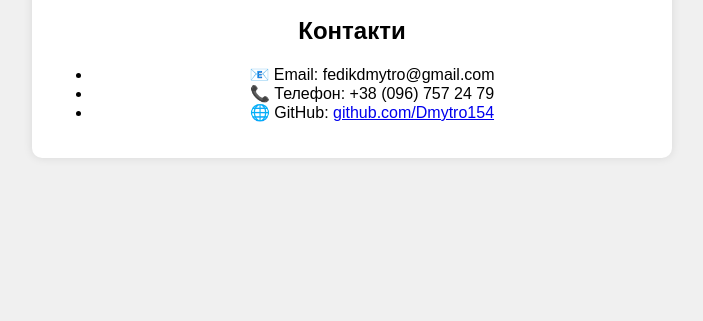
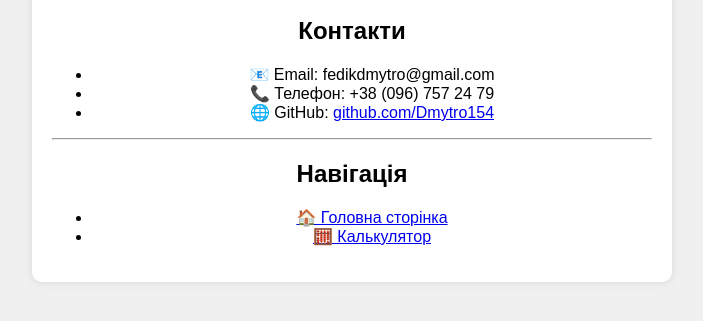
Before and after one commit to Dmytro154/task_04, a website: page app/index.html in a window 1280 px wide. Shown: the part 413-734 px from the top of the page, without its empty margins (288-991 px from the left). Drawn offline with Linux system fonts and the light colour scheme.

```diff
--- a/app/index.html
+++ b/app/index.html
@@ -17,6 +17,14 @@
       <li>📞 Телефон: +38 (096) 757 24 79</li>
       <li>🌐 GitHub: <a href="https://github.com/Dmytro154" target="_blank">github.com/Dmytro154</a></li>
     </ul>
+
+    <hr>
+
+    <h2>Навігація</h2>
+    <ul>
+      <li><a href="index.html">🏠 Головна сторінка</a></li>
+      <li><a href="page01.html">🧮 Калькулятор</a></li>
+    </ul>
   </div>
 </body>
 </html>
```
Also changed, not shown: public/index.html (+8 -0 lines).
